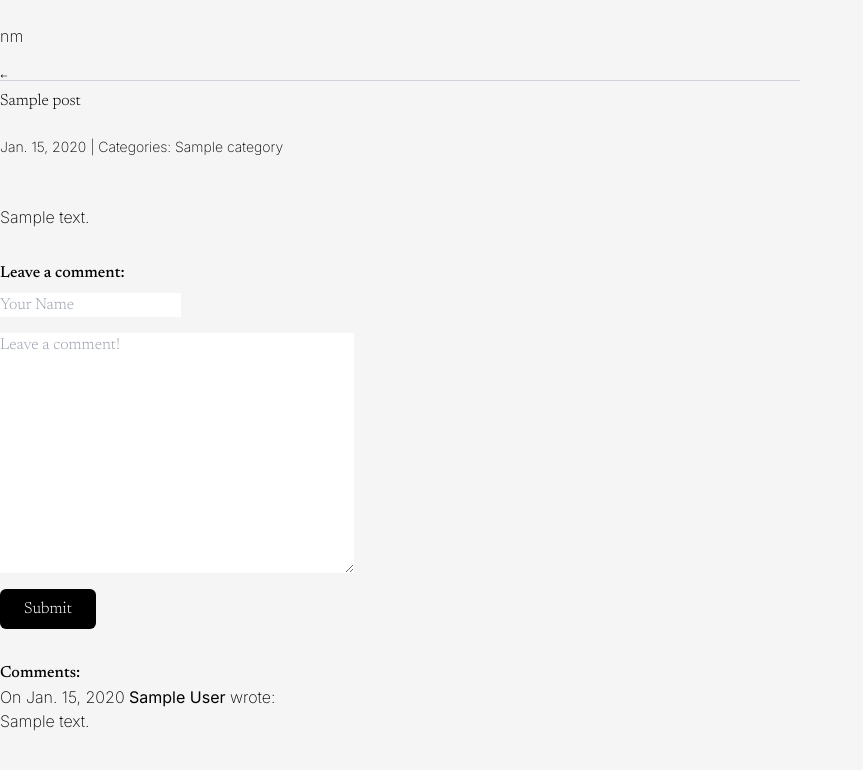
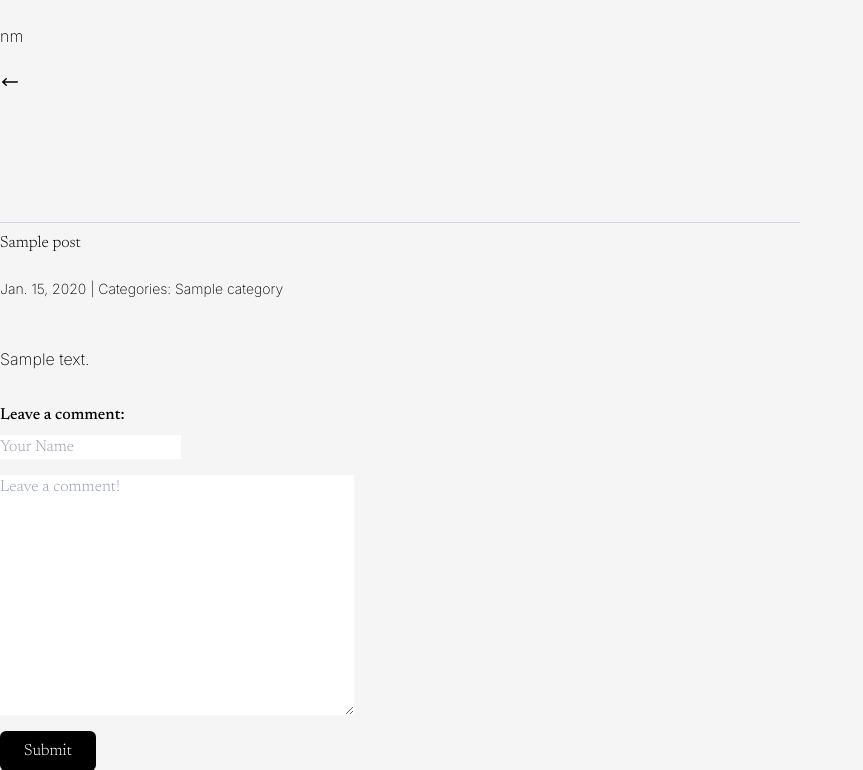
Before and after one commit to neeraj500/blog, a Django app: page /post/1/ in a window 1280 px wide. Shown: the top 770 px of the page, without its empty margins (0-863 px from the left). Before the commit the page ends 731 px from the top, so only its background shows below. Run offline with Django 5.2, Linux system fonts and the light colour scheme; tables that the repository leaves empty hold one stand-in row (values such as "Sample post"); parts of the project's set-up code (start-up, migrations or seed data) failed here and were passed over; some libraries are stand-ins or nearby versions.

Commit message:
misc change

```diff
--- a/templates/base.html
+++ b/templates/base.html
@@ -18,11 +18,9 @@
 
 {% if request.path != "/" %}
 <a href="{% url 'blog_index' %}">
-    <svg xmlns="http://www.w3.org/2000/svg" viewBox="0 0 20 20" fill="currentColor" class="size-2">
+    <svg xmlns="http://www.w3.org/2000/svg" fill="currentColor">
         <path fill-rule="evenodd" d="M18 10a.75.75 0 0 1-.75.75H4.66l2.1 1.95a.75.75 0 1 1-1.02 1.1l-3.5-3.25a.75.75 0 0 1 0-1.1l3.5-3.25a.75.75 0 1 1 1.02 1.1l-2.1 1.95h12.59A.75.75 0 0 1 18 10Z" clip-rule="evenodd" />
-      </svg>
-
-
+    </svg>
 </a>
 {% endif %}
 
```
